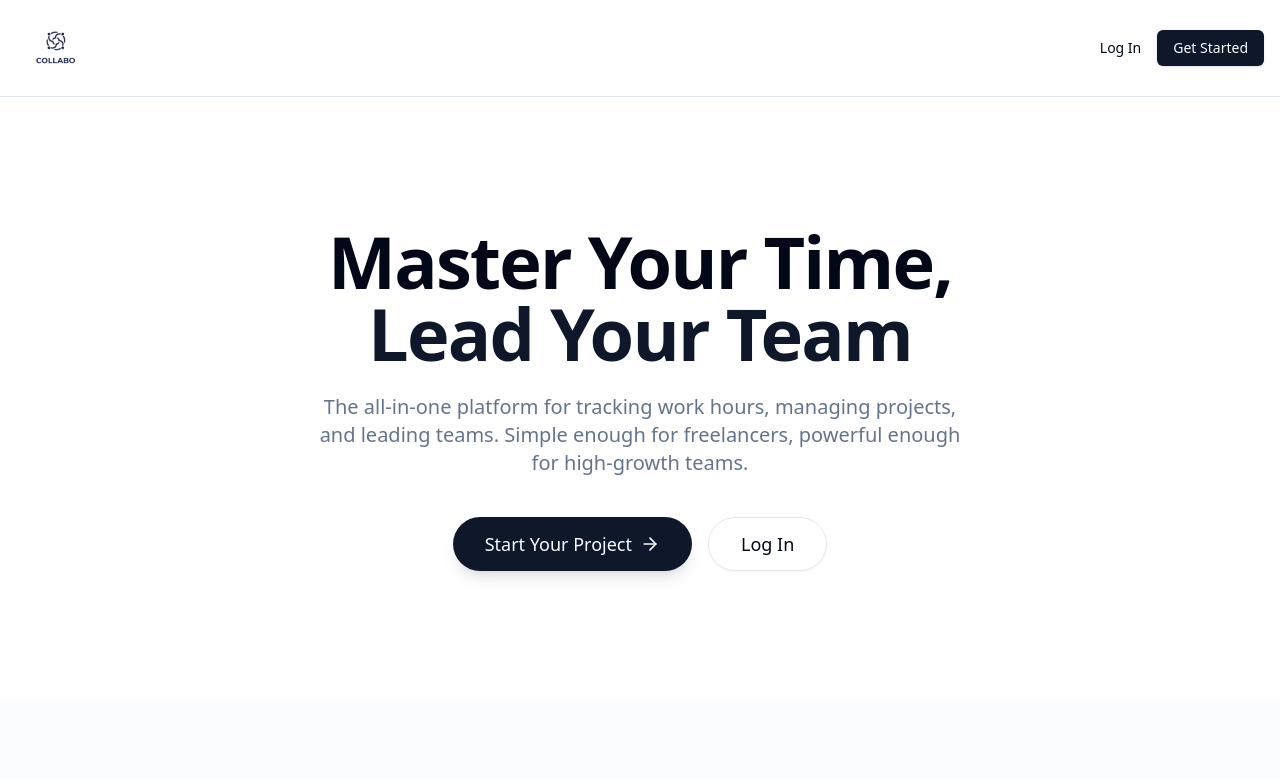
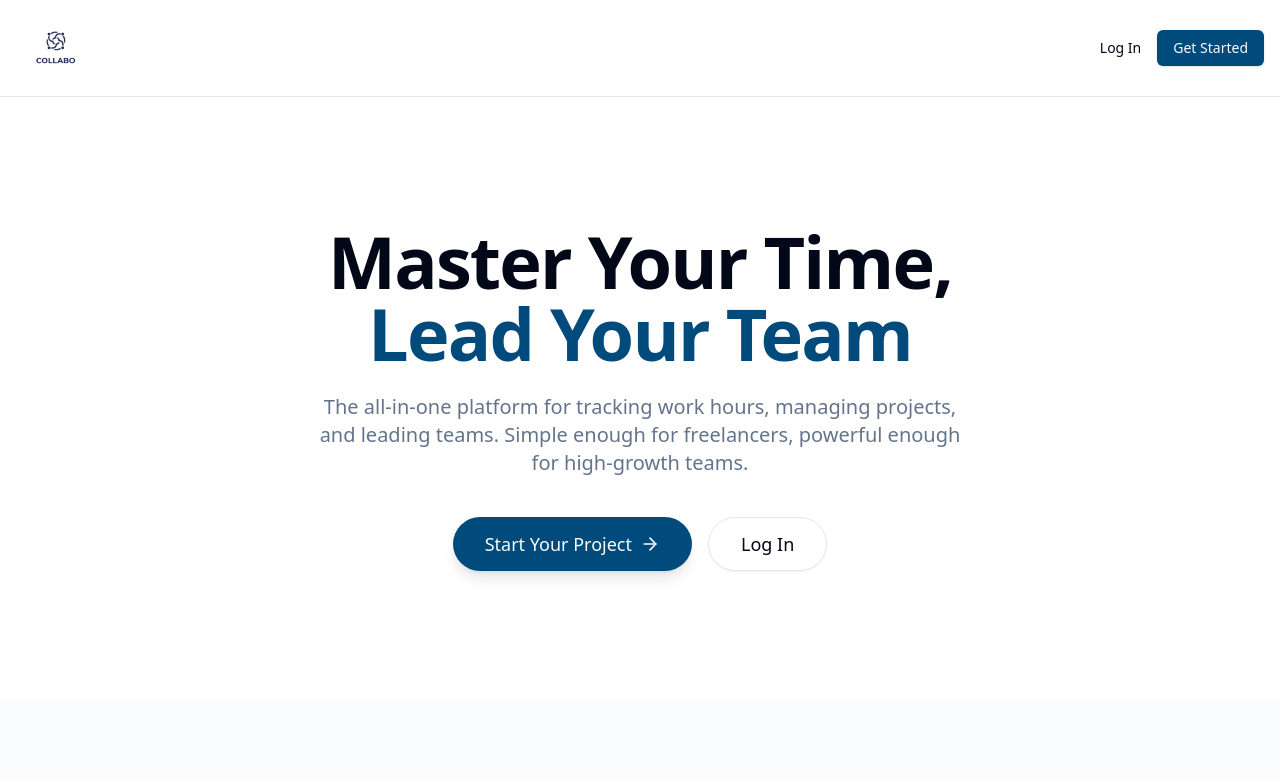
Before and after one commit to AmnonHalili/timetracker, a Next.js app: page / in a window 1280 px wide. Shown: the top 779 px of the page. Built offline with nearby package versions, Linux system fonts and the light colour scheme; no server answers.

Commit message:
Update primary color variables in globals.css
Changed the --primary and --primary-foreground color variables for both default and dark themes to use a new HSL value, updating the primary color scheme across the application.

```diff
--- a/app/globals.css
+++ b/app/globals.css
@@ -10,7 +10,7 @@
     --card-foreground: 222.2 84% 4.9%;
     --popover: 0 0% 100%;
     --popover-foreground: 222.2 84% 4.9%;
-    --primary: 222.2 47.4% 11.2%;
+    --primary: 204 100% 24.3%;
     --primary-foreground: 210 40% 98%;
     --secondary: 210 40% 96.1%;
     --secondary-foreground: 222.2 47.4% 11.2%;
@@ -33,8 +33,8 @@
     --card-foreground: 210 40% 98%;
     --popover: 222.2 84% 4.9%;
     --popover-foreground: 210 40% 98%;
-    --primary: 210 40% 98%;
-    --primary-foreground: 222.2 47.4% 11.2%;
+    --primary: 204 100% 24.3%;
+    --primary-foreground: 210 40% 98%;
     --secondary: 217.2 32.6% 17.5%;
     --secondary-foreground: 210 40% 98%;
     --muted: 217.2 32.6% 17.5%;
@@ -53,6 +53,7 @@
   * {
     @apply border-border;
   }
+
   body {
     @apply bg-background text-foreground;
   }
```
